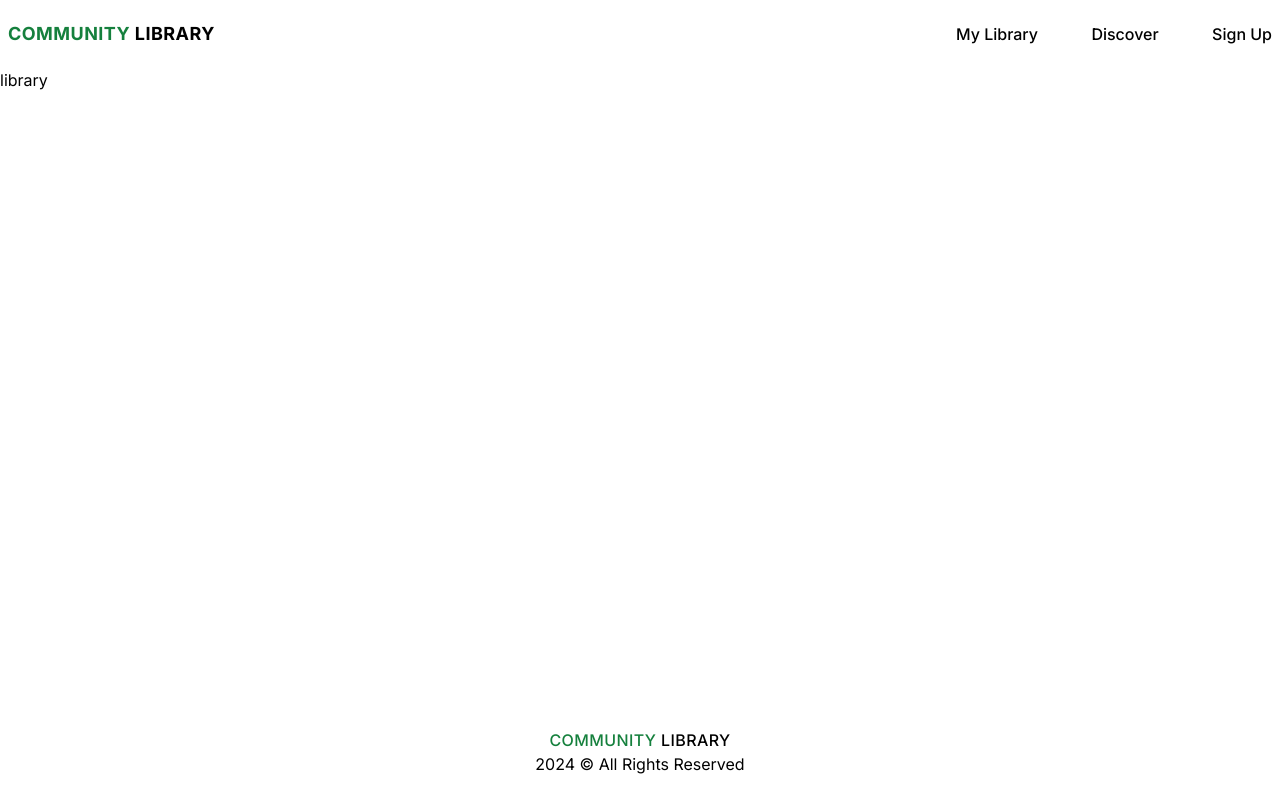
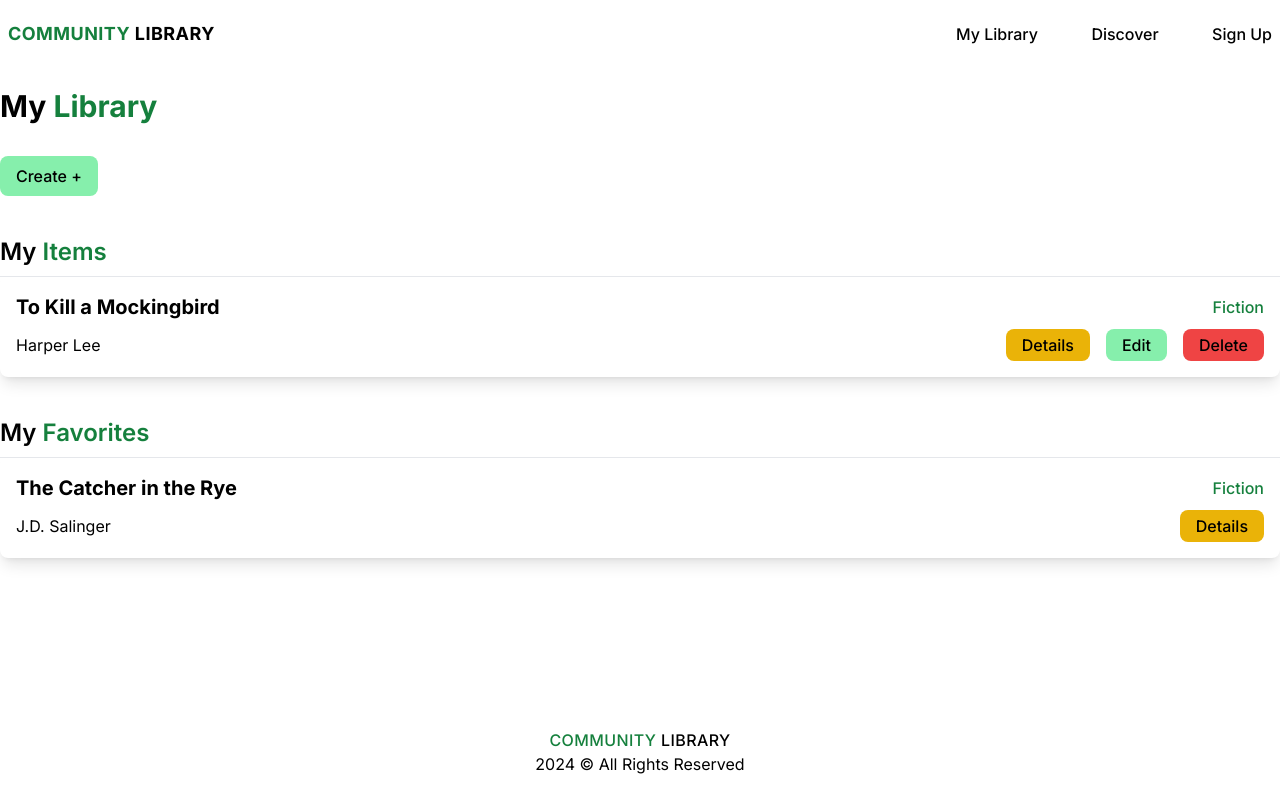
Before and after one commit to habomane/library-system, a React (Vite) app in the folder library-system-frontend/: page /library in a window 1280 px wide. Built offline with nearby package versions, Linux system fonts and the light colour scheme.

Commit message:
Finished Library Page

```diff
--- a/library-system-frontend/src/pages/BookDetails.tsx
+++ b/library-system-frontend/src/pages/BookDetails.tsx
@@ -51,8 +51,8 @@ function BookDetailsPage() {
                 </p>
 
                 <div className="flex flex-row items-center w-full justify-center md:justify-normal gap-x-5 md:w-[40%] mt-10">
-                <button className="rounded-lg px-4 py-2 bg-green-300 hover:bg-green-700 hover:text-white duration-300">Request</button>
-                <button className="rounded-lg px-4 py-2 bg-yellow-500 hover:bg-yellow-800 hover:text-white duration-300">Favorite</button>
+                <button className="rounded-lg px-4 py-2 font-medium bg-green-300 hover:bg-green-700 hover:text-white duration-300">Request</button>
+                <button className="rounded-lg px-4 py-2 font-medium bg-yellow-500 hover:bg-yellow-800 hover:text-white duration-300">Favorite</button>
                 </div>
                 </div>
 
--- a/library-system-frontend/src/pages/LibraryPage.tsx
+++ b/library-system-frontend/src/pages/LibraryPage.tsx
@@ -1,8 +1,31 @@
+import { mockBook1, mockBook13 } from "../mock";
+
+// Components
+import BookListItem from "../utilities/items/BookListItem";
+import BookFavoriteItem from "../utilities/items/BookFavoriteItem";
+
 function LibraryPage()
 {
     return (
-        <main>
-            library
+        <main className="container mx-auto">
+            <h1 className="mt-5 text-3xl font-bold">My <span className="text-green-700">Library</span></h1>
+
+            <div className="mt-8 gap-x-3">
+            <button className="rounded-lg px-4 py-2 bg-green-300 font-medium hover:bg-green-700 hover:text-white duration-300">Create +</button>
+            </div>
+            <div className="mt-10">
+                <h2 className="text-2xl font-semibold ">My <span className="text-green-700">Items</span></h2>
+                <div className="border-t w-full mt-2">
+                    <BookListItem book={mockBook1}/>
+                </div>
+            </div>
+
+            <div className="mt-10">
+                <h2 className="text-2xl font-semibold ">My <span className="text-green-700">Favorites</span></h2>
+                <div className="border-t w-full mt-2">
+                    <BookFavoriteItem book={mockBook13} />
+                </div>
+            </div>
         </main>
     )
 }
--- /dev/null
+++ b/library-system-frontend/src/utilities/items/BookFavoriteItem.tsx
@@ -0,0 +1,30 @@
+import { Book } from "../../models";
+import { Link } from "react-router-dom";
+
+function BookFavoriteItem({ book }: { book: Book }) {
+  return (
+    <div className="w-full">
+      <div className="bg-white rounded-lg shadow-lg">
+        <div className="p-4">
+          <div className="flex flex-row justify-between items-center mb-2">
+            <h2 className="font-bold text-xl">{book.title}</h2>
+            <p className=" text-green-700 font-sm font-medium">{book.genre}</p>
+          </div>
+
+          <div className="flex flex-row justify-between items-center">
+            <p className="">{book.author}</p>
+
+            <div className="flex flex-row gap-x-4">
+              <Link to={`/details/${book.id}`}>
+                <button className="rounded-lg px-4 py-1 font-medium bg-yellow-500 hover:bg-yellow-800 hover:text-white duration-300">
+                  Details
+                </button>
+              </Link>
+            </div>
+          </div>
+        </div>
+      </div>
+    </div>
+  );
+}
+export default BookFavoriteItem;
--- /dev/null
+++ b/library-system-frontend/src/utilities/items/BookListItem.tsx
@@ -0,0 +1,42 @@
+import { Book } from "../../models";
+import { Link } from "react-router-dom";
+
+function BookListItem({ book }: { book: Book }) {
+  return (
+    <div className="w-full">
+      <div className="bg-white rounded-lg shadow-lg">
+        <div className="p-4">
+            <div className="flex flex-row justify-between items-center mb-2">
+            <h2 className="font-bold text-xl">
+            {book.title}
+          </h2>
+          <p className=" text-green-700 font-sm font-medium">
+          {book.genre}
+          </p>
+            </div>
+
+            <div className="flex flex-row justify-between items-center">
+            <p className="">
+          {book.author}
+          </p>
+
+          <div className="flex flex-row gap-x-4">
+          <button className="rounded-lg px-4 py-1 font-medium bg-yellow-500 hover:bg-yellow-800 hover:text-white duration-300">Details</button>
+
+          <Link to={`/details/${book.id}`}>
+          <button className="rounded-lg px-4 py-1 font-medium bg-green-300 hover:bg-green-700 hover:text-white duration-300">Edit</button>
+
+          </Link>
+          <button className="rounded-lg px-4 py-1 font-medium bg-red-500 hover:bg-red-800 hover:text-white duration-300">Delete</button>
+          </div>
+            </div>
+
+
+
+
+        </div>
+      </div>
+    </div>
+  );
+}
+export default BookListItem;
```
Also changed, not shown: 1 other file (tests, documents, lock files or other folders).
